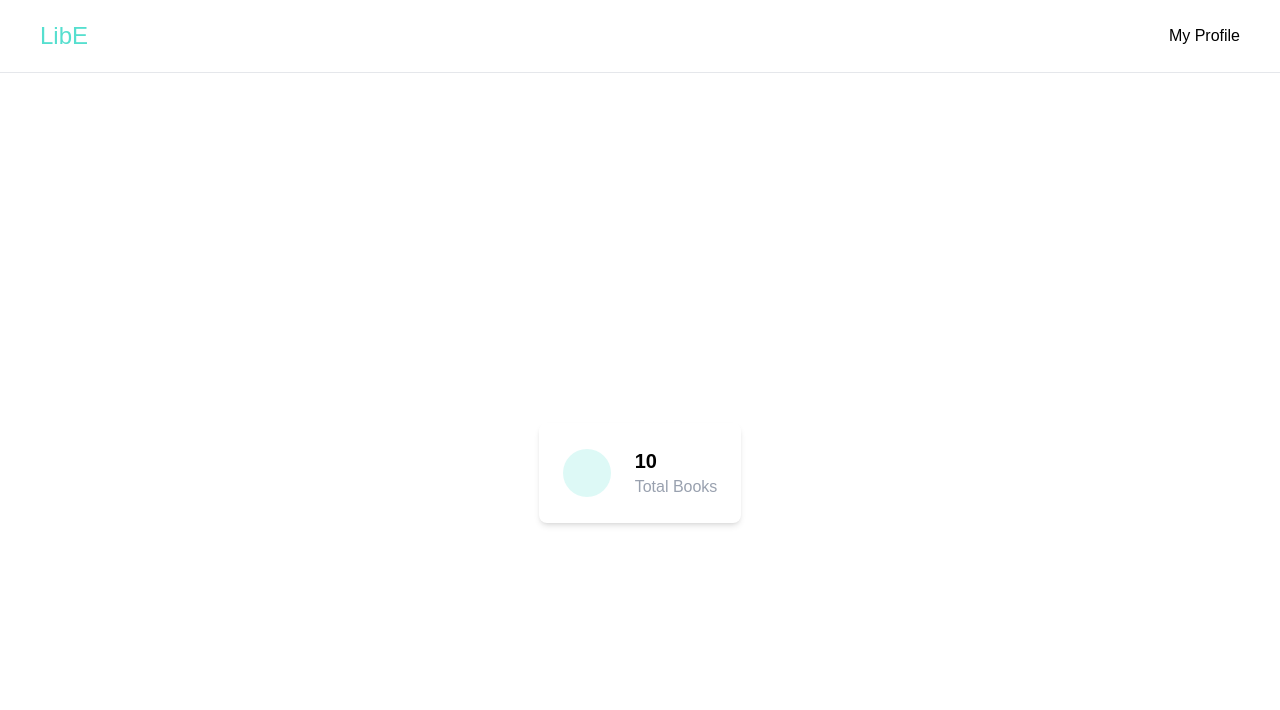
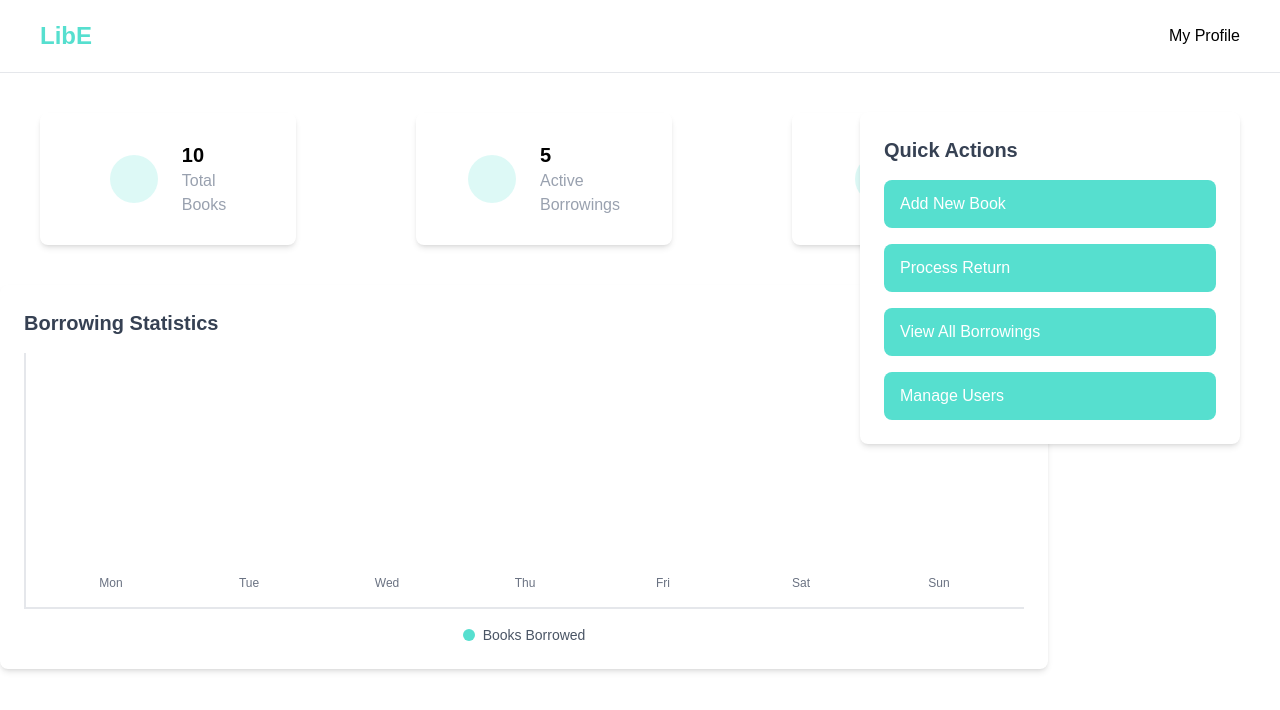
Before and after one commit to MrMafu/web_libe, a Next.js app: page / in a window 1280 px wide. Shown: the top 710 px of the page. Built offline with nearby package versions, Linux system fonts and the light colour scheme.

Commit message:
add chart and quick section

```diff
--- a/src/app/page.tsx
+++ b/src/app/page.tsx
@@ -1,5 +1,7 @@
 import Navbar from "@/components/navbar";
+import Chart from "@/components/chart";
 import Dashboard from "@/components/pages/dashboard";
+import QuickSection from "@/components/quick-section";
 
 export default function Home() {
 
@@ -7,6 +9,8 @@ export default function Home() {
     <>
       <Navbar />
       <Dashboard />
+      <Chart />
+      <QuickSection />
     </>
   );
 }
--- /dev/null
+++ b/src/components/chart.tsx
@@ -0,0 +1,26 @@
+import React from "react";
+
+export default function Chart() {
+    return (
+        <div className="bg-white p-6 rounded-lg shadow-md h-full max-w-262">
+            <h2 className="text-xl font-semibold mb-4 text-gray-700">Borrowing Statistics</h2>
+            <div className="flex items-end h-64 border-b-2 border-l-2 border-gray-200 p-4">
+                {['Mon', 'Tue', 'Wed', 'Thu', 'Fri', 'Sat', 'Sun'].map((day, index) => (
+                    <div key={day} className="flex-1 mx-2 flex flex-col items-center">
+                        <div
+                            className="w-8 bg-[var(--main-theme)] rounded-t"
+                            style={{ height: `${[40, 60, 80, 65, 50, 30, 20][index]}%` }}
+                        ></div>
+                        <span className="mt-2 text-xs text-gray-500">{day}</span>
+                    </div>
+                ))}
+            </div>
+            <div className="flex justify-center mt-4">
+                <div className="flex items-center">
+                    <div className="w-3 h-3 rounded-full bg-[var(--main-theme)] mr-2"></div>
+                    <span className="text-sm text-gray-600">Books Borrowed</span>
+                </div>
+            </div>
+        </div>
+    );
+}
--- a/src/components/navbar.tsx
+++ b/src/components/navbar.tsx
@@ -1,7 +1,7 @@
 export default function Navbar() {
     return (
         <header className="sticky flex items-center justify-between px-10 py-5 border-b bg-white border-gray-200">
-            <h1 className="text-[var(--main-theme)] text-2xl">LibE</h1>
+            <h1 className="text-[var(--main-theme)] text-2xl font-bold">LibE</h1>
             <a href="/profile" className="">
                 My Profile
             </a>
--- a/src/components/pages/dashboard.tsx
+++ b/src/components/pages/dashboard.tsx
@@ -1,10 +1,12 @@
 import React from "react";
-import StatusCard from "../status-card"
+import StatusCard from "../status-card";
 
 export default function Dashboard() {
     return (
-        <div className="min-h-screen flex flex-col items-center justify-center px-4 py-8">
+        <div className="flex flex-row gap-30 p-10">
             <StatusCard name="Total Books" value={10} />
+            <StatusCard name="Active Borrowings" value={5} />
+            <StatusCard name="Pending Fines" value={5} />
         </div>
     );
 }
--- /dev/null
+++ b/src/components/quick-section.tsx
@@ -0,0 +1,27 @@
+import React from "react";
+
+const actions = [
+    { label: "Add New Book" },
+    { label: "Process Return" },
+    { label: "View All Borrowings" },
+    { label: "Manage Users" }
+];
+
+export default function QuickSection() {
+    return (
+        <div className="bg-white p-6 rounded-lg absolute right-0 top-28 max-w-250 shadow-md w-95 mr-10">
+            <h2 className="text-xl font-semibold mb-4 text-gray-700">Quick Actions</h2>
+            <div className="flex flex-col space-y-4">
+                {actions.map((action) => (
+                    <button
+                        key={action.label}
+                        className="w-full py-3 px-4 bg-[var(--main-theme)] text-white rounded-lg
+                                 hover:bg-[var(--main-theme)]/90 transition text-left"
+                    >
+                        {action.label}
+                    </button>
+                ))}
+            </div>
+        </div>
+    );
+}
--- a/src/components/status-card.tsx
+++ b/src/components/status-card.tsx
@@ -7,7 +7,7 @@ interface Prop {
 
 export default function StatusCard({name, value}: Prop) {
     return (
-        <div className="flex items-center justify-center p-6 rounded-lg gap-6 shadow-md">
+        <div className="flex items-center justify-center p-7 px-30 rounded-lg gap-6 shadow-md w-64">
             <div className="p-6 rounded-full bg-[var(--main-theme)]/20"></div>
             <div>
                 <h1 className="text-xl font-bold">{value}</h1>
```
